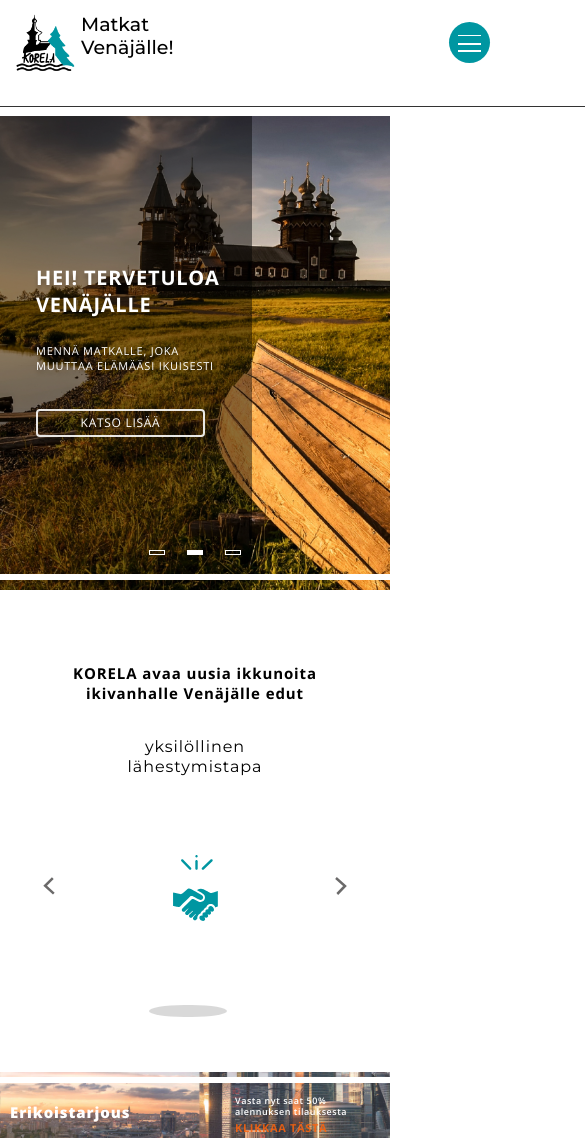
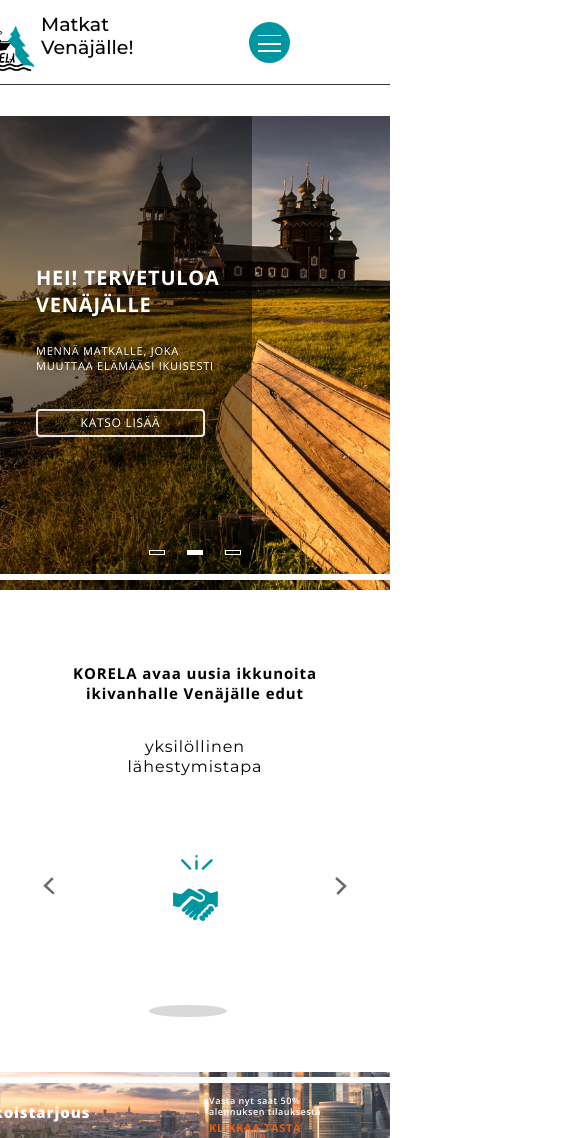
Before and after one commit to tatevikatayan/portfolio2, a plain HTML site: page index.html in a window 390 px wide. Shown: the top 1138 px of the page, 585 px wide, since content can reach past the window. Drawn offline with nearby package versions, Linux system fonts and the light colour scheme.

Commit message:
container

```diff
--- a/css/media.css
+++ b/css/media.css
@@ -698,11 +698,15 @@
 }
 @media(max-width: 590px){
     .header {
-        width: 590px;
+        padding-bottom: 9px;
     }
     .container {
         max-width: 450px;
-        margin-left: 0;
+        margin-left: -40px;
+    }
+    .header__inner {
+        height: 42px;
+        max-width: 300px;
     }
     .gallery__item, .gallery__item img {
         width: 255px;
```
